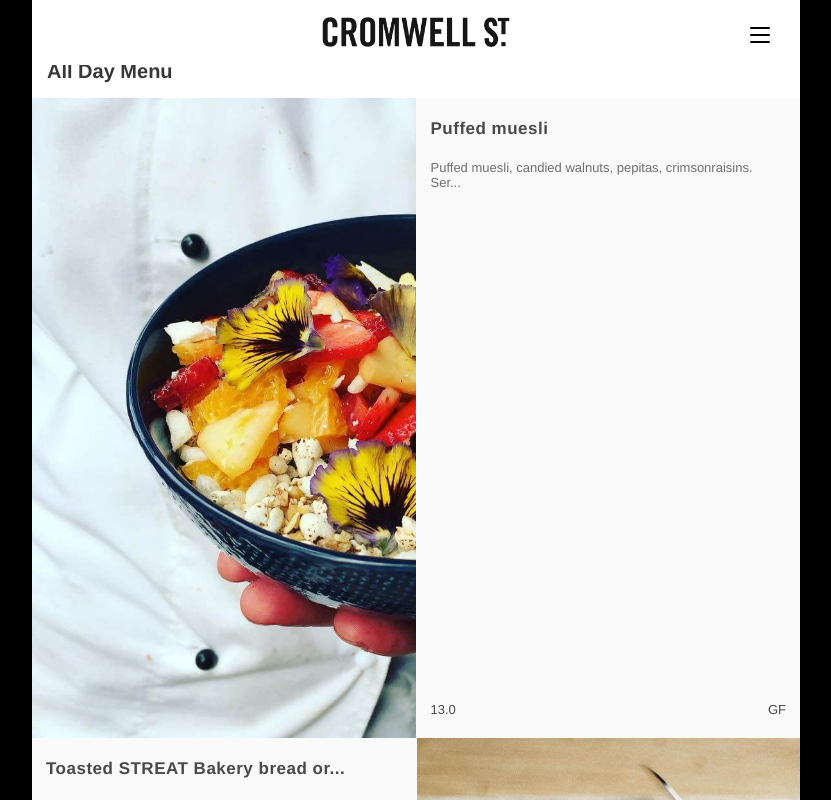
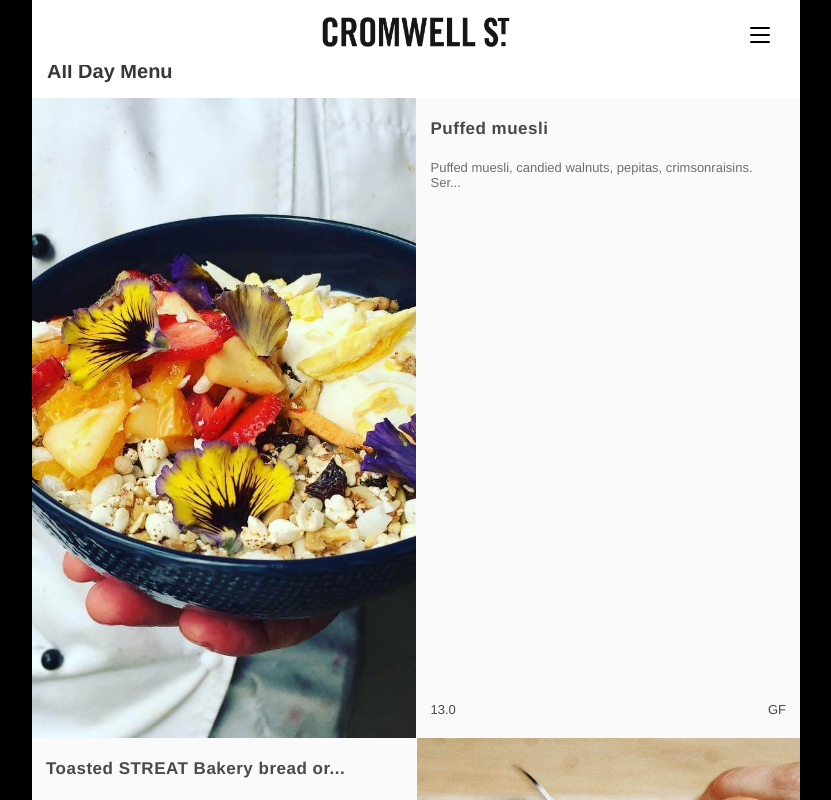
Before and after one commit to Evvn/streat-demo, a React (Create React App) app: page / in a window 1280 px wide. Shown: the top 800 px of the page, without its empty margins (224-1055 px from the left). Built offline with nearby package versions, Linux system fonts and the light colour scheme.

Commit message:
centered photos

```diff
--- a/src/MenuItem.js
+++ b/src/MenuItem.js
@@ -105,7 +105,8 @@ class MenuItem extends React.Component {
     let trimmedDescription = this.trimDescription(description)
     let style = {
       backgroundImage: 'url(' + image + ')',
-      backgroundSize: 'cover'
+      backgroundSize: 'cover',
+      backgroundPosition: 'center'
     }
 
     return(
```
Also changed, not shown: public/Mr_Yum_logo_red.svg (deleted), 46 other files (tests, documents, lock files or other folders).
